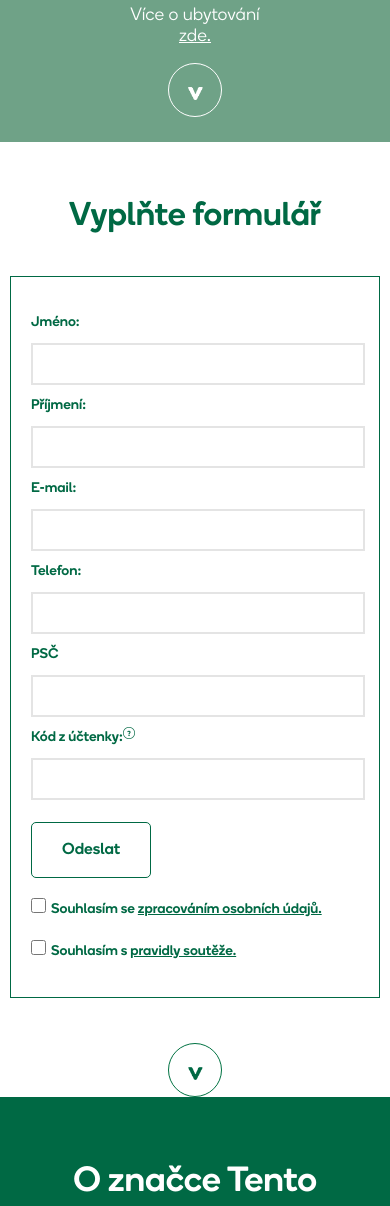
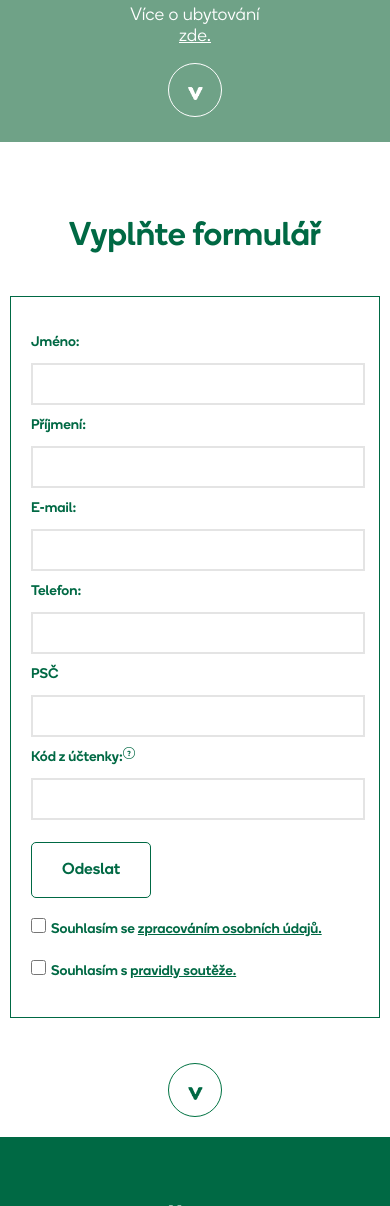
Before and after one commit to panravil/tento_projekt, a PHP site: page /html/index.html in a window 390 px wide. Shown: the part 1842-3048 px from the top of the page. Run offline with PHP 8.4, Linux system fonts and the light colour scheme.

Commit message:
dropdown position

```diff
--- a/html/assets/css/style.css
+++ b/html/assets/css/style.css
@@ -1074,7 +1074,7 @@ tr td:nth-child(1){
     }
 
     .sec2{
-        padding: 0px 10px;
+        padding: 20px 10px;
     }
     .sec2-content{
         margin-top: 35px;
```
